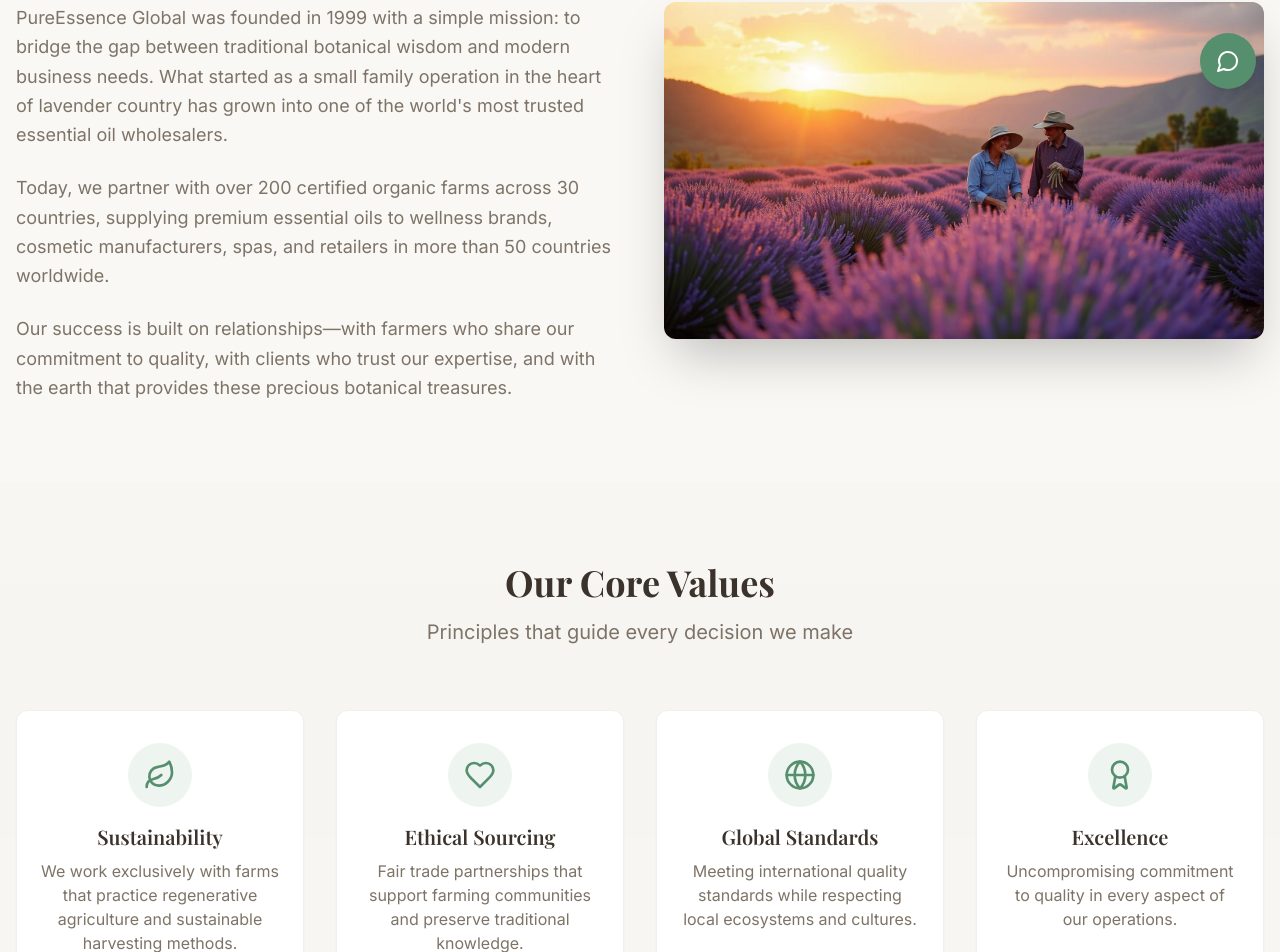
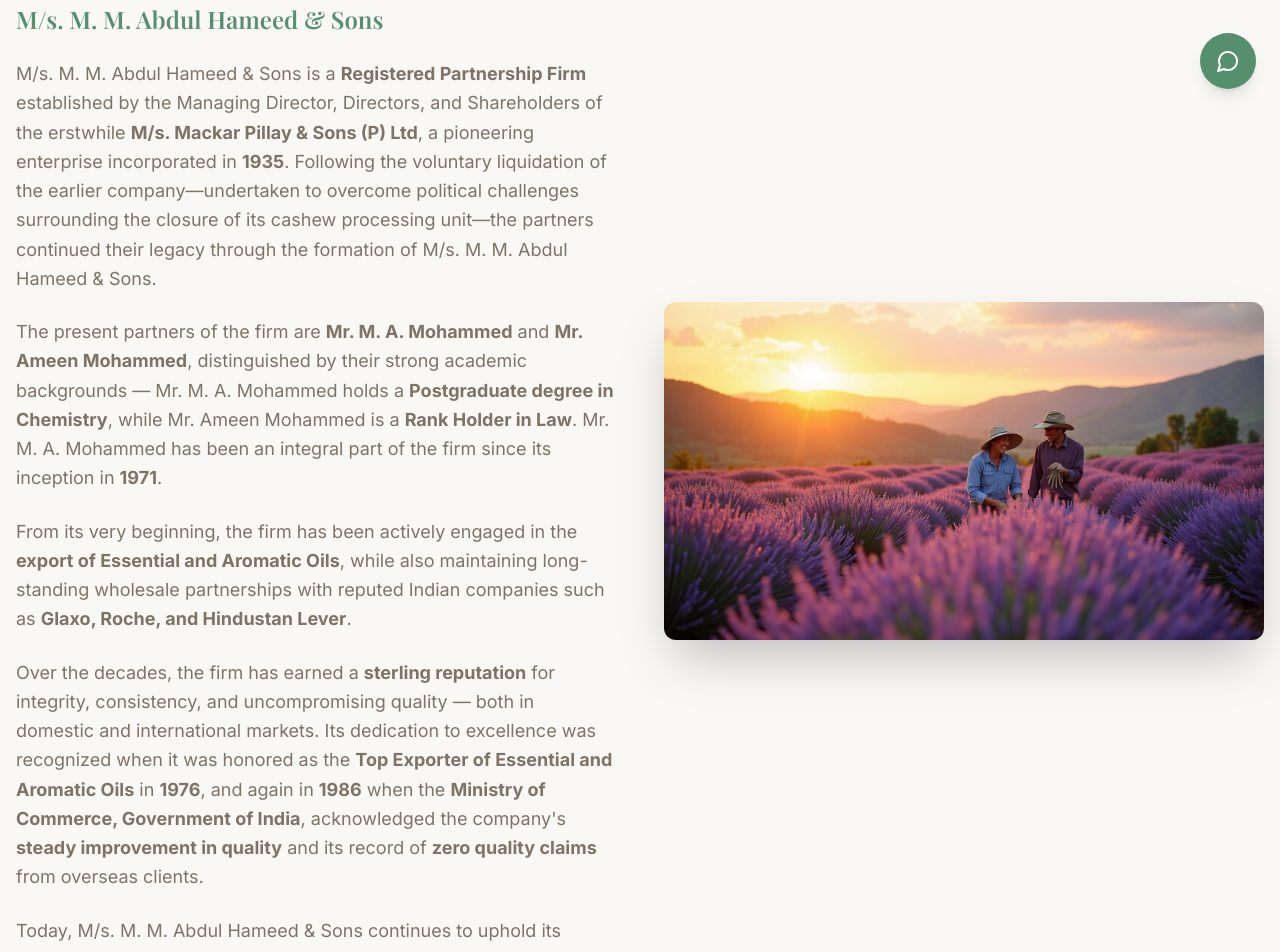
Before and after one commit to Shaibana/garden-to-globe-oils, a React (Vite) app: page /about in a window 1280 px wide. Shown: the part 687-1639 px from the top of the page. Built offline with nearby package versions, Linux system fonts and the light colour scheme; the HTML template or start-up script is replaced by a standard one.

Commit message:
Update About Us page

```diff
--- a/src/pages/About.tsx
+++ b/src/pages/About.tsx
@@ -55,21 +55,21 @@ const About = () => {
           <div className="grid grid-cols-1 lg:grid-cols-2 gap-12 items-center">
             <div className="space-y-6 animate-fade-in-up">
               <h2 className="text-4xl font-serif font-bold">Our Story</h2>
+              <h3 className="text-2xl font-serif font-semibold text-primary">M/s. M. M. Abdul Hameed & Sons</h3>
               <p className="text-lg text-muted-foreground leading-relaxed">
-                PureEssence Global was founded in 1999 with a simple mission: to bridge the gap between
-                traditional botanical wisdom and modern business needs. What started as a small family
-                operation in the heart of lavender country has grown into one of the world's most
-                trusted essential oil wholesalers.
+                M/s. M. M. Abdul Hameed & Sons is a <strong>Registered Partnership Firm</strong> established by the Managing Director, Directors, and Shareholders of the erstwhile <strong>M/s. Mackar Pillay & Sons (P) Ltd</strong>, a pioneering enterprise incorporated in <strong>1935</strong>. Following the voluntary liquidation of the earlier company—undertaken to overcome political challenges surrounding the closure of its cashew processing unit—the partners continued their legacy through the formation of M/s. M. M. Abdul Hameed & Sons.
               </p>
               <p className="text-lg text-muted-foreground leading-relaxed">
-                Today, we partner with over 200 certified organic farms across 30 countries,
-                supplying premium essential oils to wellness brands, cosmetic manufacturers, spas,
-                and retailers in more than 50 countries worldwide.
+                The present partners of the firm are <strong>Mr. M. A. Mohammed</strong> and <strong>Mr. Ameen Mohammed</strong>, distinguished by their strong academic backgrounds — Mr. M. A. Mohammed holds a <strong>Postgraduate degree in Chemistry</strong>, while Mr. Ameen Mohammed is a <strong>Rank Holder in Law</strong>. Mr. M. A. Mohammed has been an integral part of the firm since its inception in <strong>1971</strong>.
               </p>
               <p className="text-lg text-muted-foreground leading-relaxed">
-                Our success is built on relationships—with farmers who share our commitment to
-                quality, with clients who trust our expertise, and with the earth that provides
-                these precious botanical treasures.
+                From its very beginning, the firm has been actively engaged in the <strong>export of Essential and Aromatic Oils</strong>, while also maintaining long-standing wholesale partnerships with reputed Indian companies such as <strong>Glaxo, Roche, and Hindustan Lever</strong>.
+              </p>
+              <p className="text-lg text-muted-foreground leading-relaxed">
+                Over the decades, the firm has earned a <strong>sterling reputation</strong> for integrity, consistency, and uncompromising quality — both in domestic and international markets. Its dedication to excellence was recognized when it was honored as the <strong>Top Exporter of Essential and Aromatic Oils</strong> in <strong>1976</strong>, and again in <strong>1986</strong> when the <strong>Ministry of Commerce, Government of India</strong>, acknowledged the company's <strong>steady improvement in quality</strong> and its record of <strong>zero quality claims</strong> from overseas clients.
+              </p>
+              <p className="text-lg text-muted-foreground leading-relaxed">
+                Today, M/s. M. M. Abdul Hameed & Sons continues to uphold its tradition of trust, quality, and professionalism, serving customers worldwide with the finest essential and aromatic oils.
               </p>
             </div>
             <div className="animate-fade-in-up">
```
